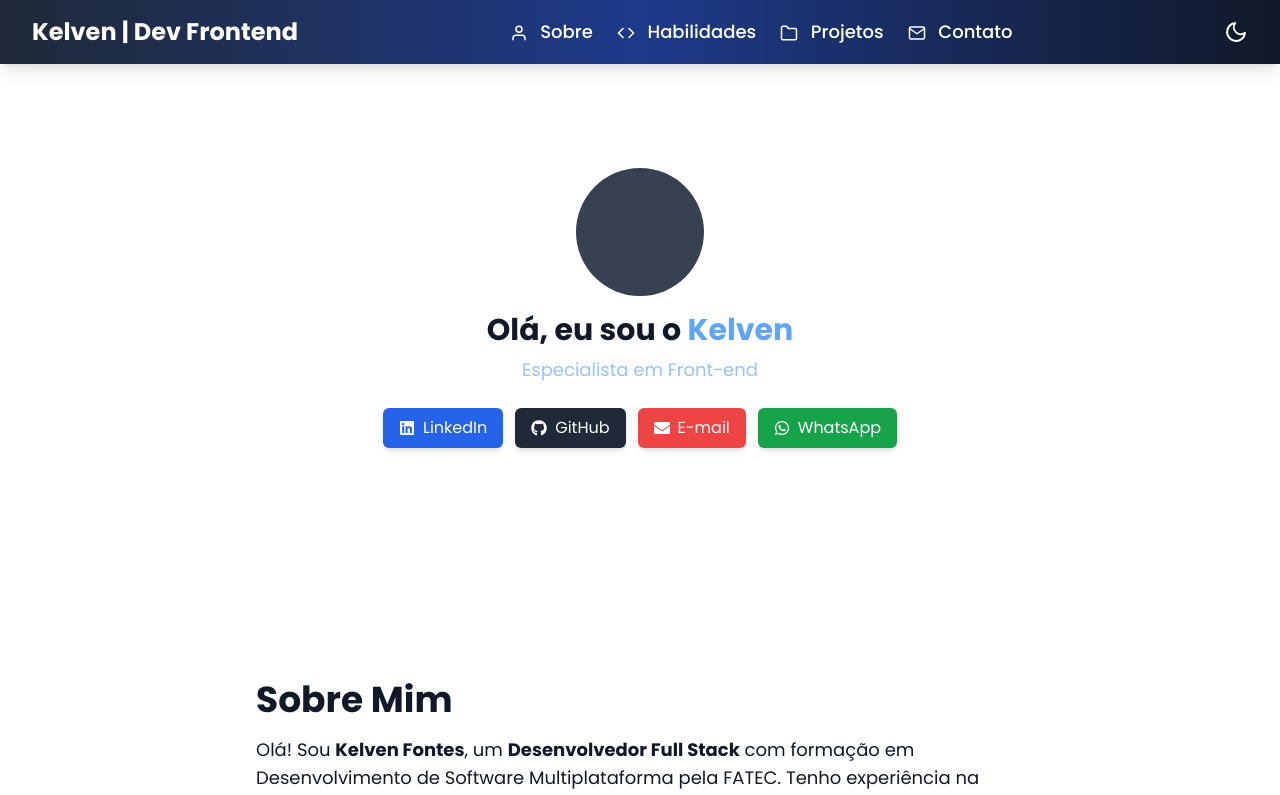
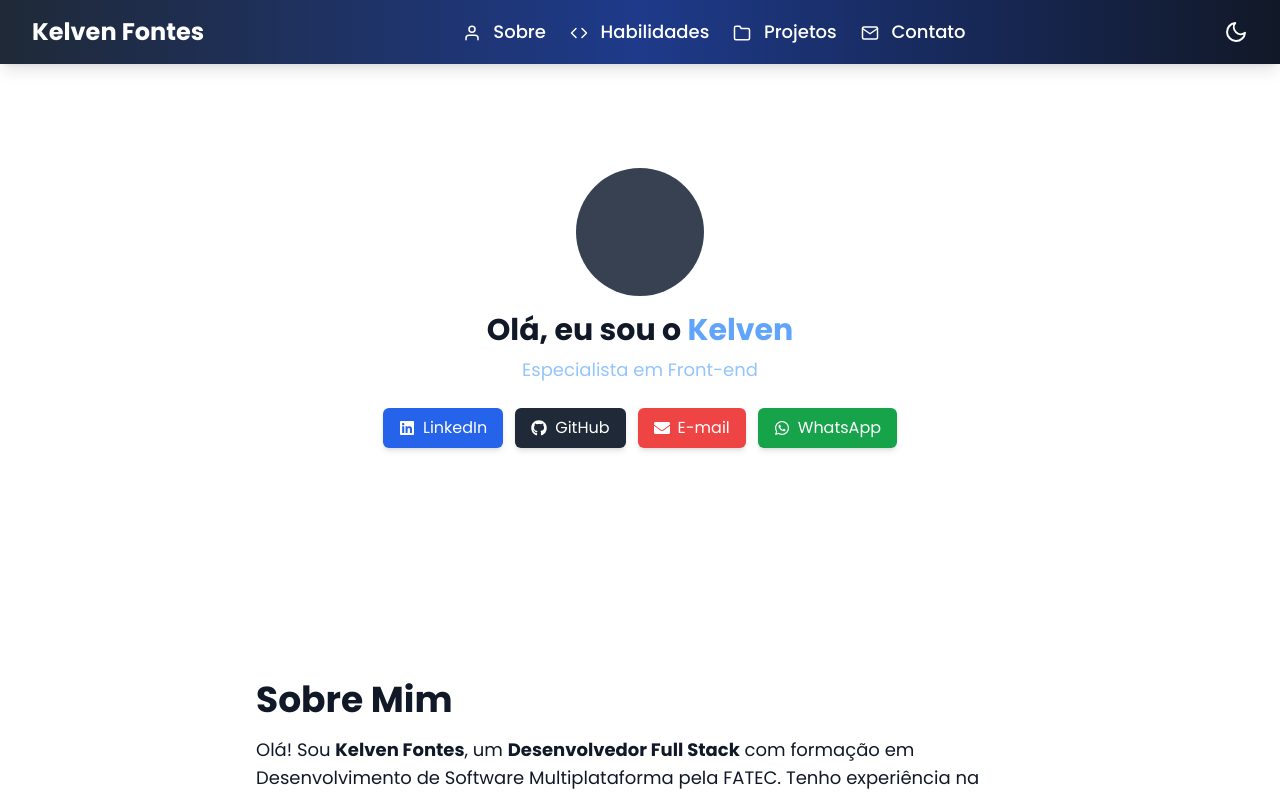
Before and after one commit to KelvenFontes/my-portfolio, a Next.js app: page / in a window 1280 px wide. Shown: the top 795 px of the page. Built offline with nearby package versions, Linux system fonts and the light colour scheme.

Commit message:
feat: atualizar nome no Navbar para "Kelven Fontes"

```diff
--- a/src/components/Navbar.tsx
+++ b/src/components/Navbar.tsx
@@ -78,7 +78,7 @@ export default function Navbar() {
         className="text-2xl font-bold cursor-pointer hover:text-blue-400 transition-all ease-in-out duration-300"
         onClick={scrollToTop} // Adiciona a funcionalidade de rolar até o topo
       >
-        Kelven | Dev Frontend
+        Kelven Fontes
       </h1>
 
       {/* Menu Mobile */}
```
